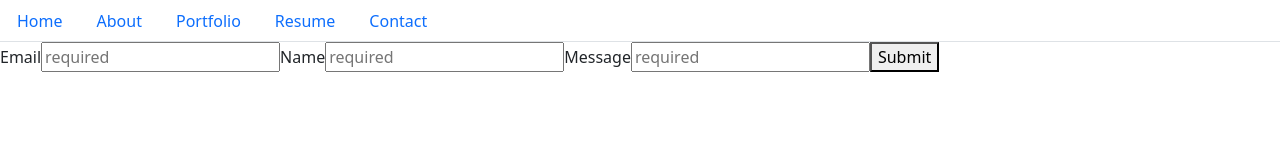
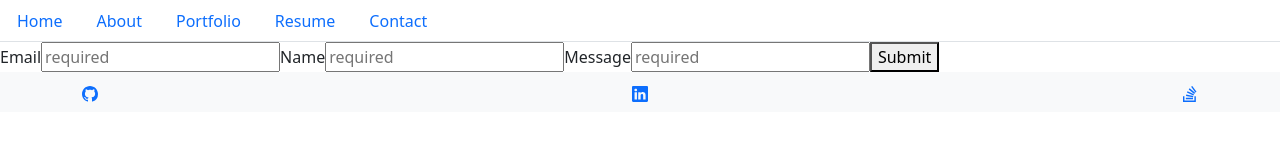
Before and after one commit to dylansth/dylansth-portfolio, a React (Create React App) app: page / in a window 1280 px wide. Shown: the top 162 px of the page. Built offline with nearby package versions, Linux system fonts and the light colour scheme.

Commit message:
bottom nav

```diff
--- a/package.json
+++ b/package.json
@@ -14,6 +14,7 @@
     "react": "^18.2.0",
     "react-bootstrap": "^2.8.0",
     "react-dom": "^18.2.0",
+    "react-icons": "^4.10.1",
     "react-scripts": "5.0.1",
     "web-vitals": "^2.1.4"
   },
--- a/src/components/Master.js
+++ b/src/components/Master.js
@@ -5,6 +5,7 @@ import About from './pages/About';
 import Portfolio from './pages/Portfolio';
 import Resume from './pages/Resume';
 import Contact from './pages/Contact';
+import Footer from './pages/Footer'
 
 import { useState } from "react";
 
@@ -35,6 +36,9 @@ export default function Master() {
         <div>
             <NavBar currentPage={currentPage} handlePageChange={handlePageChange}/>
             {renderPage()}
+            <div>
+            <Footer/>
+            </div>
         </div>
     );
 }
--- /dev/null
+++ b/src/components/pages/Footer.js
@@ -0,0 +1,28 @@
+import React from "react";
+import { BsGithub } from "react-icons/bs";
+import { BsLinkedin } from "react-icons/bs";
+import { BsStackOverflow } from "react-icons/bs";
+
+
+import Container from 'react-bootstrap/Container';
+import Navbar from 'react-bootstrap/Navbar';
+
+function Footer() {
+    return (
+        <Navbar className="bg-body-tertiary">
+        <Container>
+        <a href="https://github.com/dylansth" target="_blank" rel="noopener noreferrer">
+          <BsGithub />
+        </a>
+        <a href="https://www.linkedin.com/in/dylansthilaire/" target="_blank" rel="noopener noreferrer">
+          <BsLinkedin />
+        </a>
+        <a href="https://stackoverflow.com/users/22193072/dylansth" target="_blank" rel="noopener noreferrer">
+          <BsStackOverflow />
+        </a>
+        </Container>
+      </Navbar>
+    )
+}
+
+export default Footer;
--- a/src/components/pages/Navbar.js
+++ b/src/components/pages/Navbar.js
@@ -1,7 +1,5 @@
-// import React, { useState } from "react";
+
 import React from 'react';
-
-
 
 function NavBar({currentPage, handlePageChange}) {
 
--- a/src/components/pages/Resume.js
+++ b/src/components/pages/Resume.js
@@ -1,5 +1,6 @@
 import React from "react";
 import DylanResume from '../../Assets/dylan-resume-2022.pdf'
+
 function Resume() {
     return (
         <embed src={DylanResume} type="application/pdf" width="100%" height="600px" />
```
Also changed, not shown: 1 other file (tests, documents, lock files or other folders).
